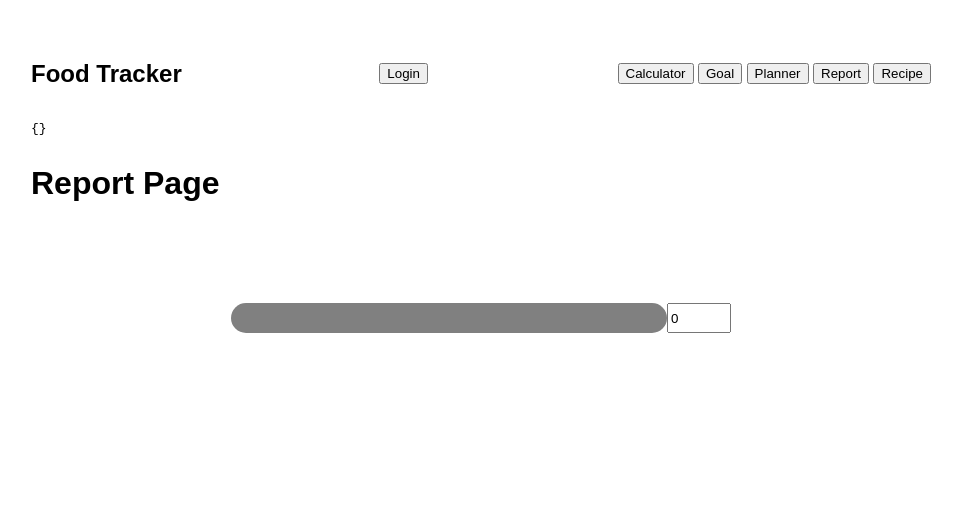
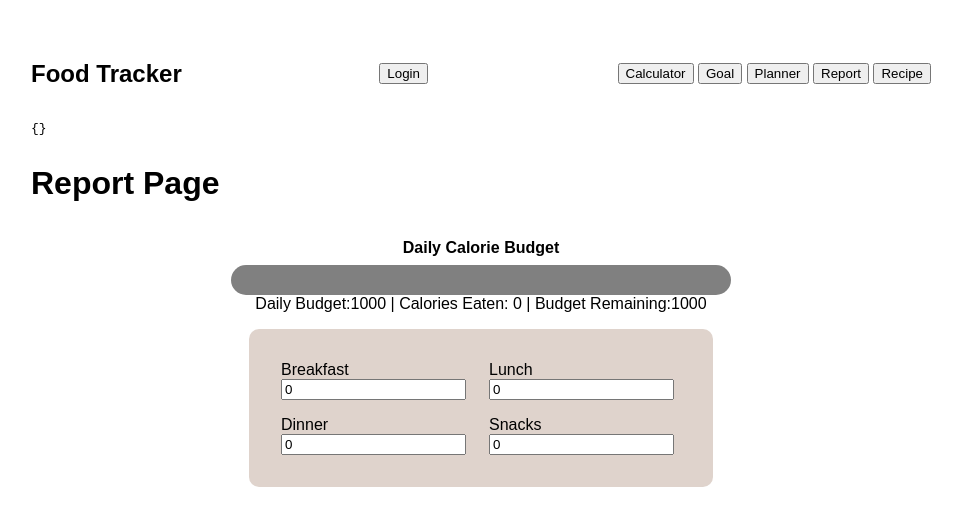
Before and after one commit to justin00195/ECS_162_Final_Project_G6, a Svelte app in the folder frontend/: page / in a window 1280 px wide. Both pictures are taken after a click on the button "Report". Shown: the top 526 px of the page, without its empty margins (159-1121 px from the left). Built offline with nearby package versions, Linux system fonts and the light colour scheme; no server answers.

Commit message:
Update ReportPage.svelte

```diff
--- a/frontend/src/routes/ReportPage.svelte
+++ b/frontend/src/routes/ReportPage.svelte
@@ -4,6 +4,13 @@
     import { cubicOut } from 'svelte/easing';
 
     let report: any = {};
+
+    // calorieBudget should be calcualted from the goalpage
+    let calorieBudget = 1000;
+    let breakFast = 0;
+    let lunch = 0;
+    let dinner = 0;
+    let snacks = 0;
 
     onMount(async () => {
       const res = await fetch('http://localhost:8000/report');
@@ -15,10 +22,12 @@
       duration: 500,
       easing: cubicOut
     })
-    let inputValue = 0;
+    $: calsAte = breakFast + lunch + dinner + snacks;
+    $: calsLeft = Math.max(0, calorieBudget - calsAte)
+
     function updateProgress(){
-      let val = Math.min(100, Math.max(0, Number(inputValue)))
-      progress.target = val
+      const totalCals = breakFast + lunch + dinner + snacks;
+      progress.target = Math.min(calorieBudget, Math.max(0,totalCals))
     }
   </script>
 
@@ -28,26 +37,90 @@
     <h1>Report Page</h1>
   </header>
 
-    <div class="progress-container">
-      <progress max = "100" value={progress.current}></progress>
-      <input
-        type ="number"
-        bind:value={inputValue}
-        min ="0"
-        max ="100"
-        on:change={updateProgress}
+<div class="progress-container">
+  <div class ="progress-wrapper">
+    <div class ="progress-label">Daily Calorie Budget</div>
+    <progress max = {calorieBudget} value={progress.current}></progress>
+
+
+  <div class ="progress-info">
+    <div>Daily Budget:{calorieBudget} | Calories Eaten: {calsAte} | Budget Remaining:{calsLeft}</div>
+  </div>
+  </div>
+</div>
+
+<div class = "input-box">
+  <div>
+    <label for = "breakFastLabel">Breakfast</label>
+    <input
+      id ="breakFastLabel"
+      type ="number"
+      bind:value={breakFast}
+      on:change={updateProgress}
       />
-    </div>
+  </div>
+
+  <div>
+    <label for = "lunchLabel">Lunch</label>
+    <input
+      id ="lunchLabel"
+      type ="number"
+      bind:value={lunch}
+      on:change={updateProgress}
+      />
+  </div>
+
+   <div>
+    <label for = "dinnerLabel">Dinner</label>
+    <input
+      id ="dinnerLabel"
+      type ="number"
+      bind:value={dinner}
+      on:change={updateProgress}
+      />
+  </div>
+
+  <div>
+    <label for = "snacksLabel">Snacks</label>
+    <input
+      id ="snacksLabel"
+      type ="number"
+      bind:value={snacks}
+      on:change={updateProgress}
+      />
+  </div>
+</div>
+
 
 
   <!---Subject to change-->
   <style>
 
+    .input-box{
+      display: grid;
+      grid-template-columns: repeat(2,1fr);
+      gap:1rem;
+      max-width: 400px;
+      margin: 1rem auto;
+      background-color: #DFD3CC;
+      border-radius: 10px;
+      padding: 2rem;
+    }
+    .progress-wrapper{
+      display: flex;
+      flex-direction: column;
+      align-items: center;
+      width: 500px;
+    }
+    .progress-label{
+      font-weight: bold;
+      text-align: center;
+      margin-bottom: 0.5rem;
+    }
     .progress-container {
       display: flex;
       justify-content: center;
-      width: 500px;
-      margin: 5rem auto 0 auto;
+      margin: 1rem auto 0 auto;
     }
     progress{
       width: 100%;
```
